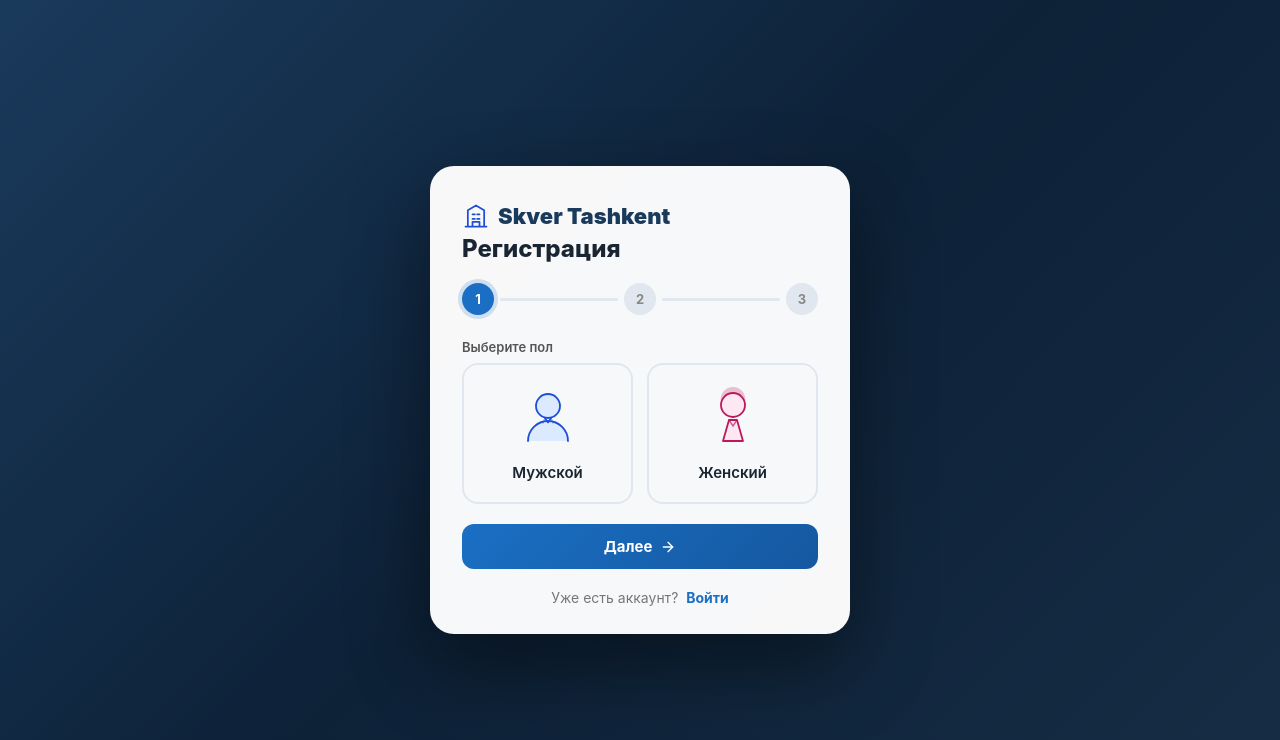
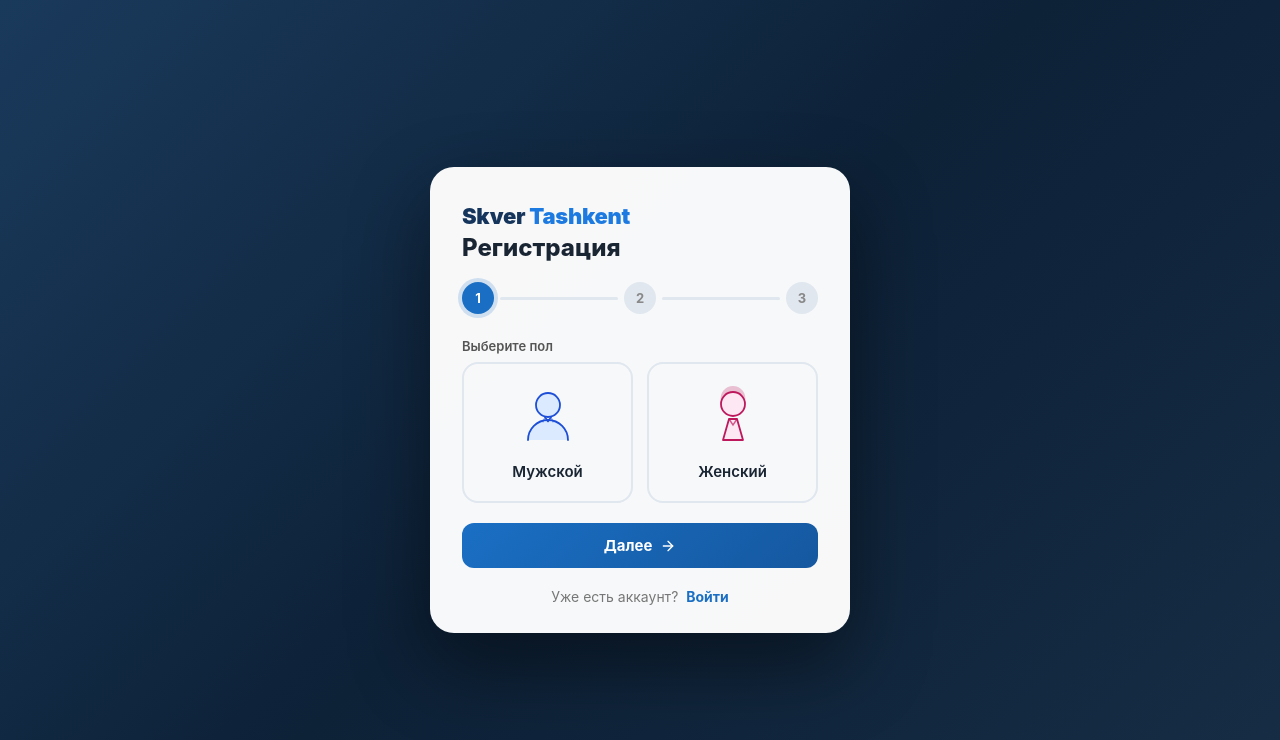
Before and after one commit to BOUNTY707/skver-tashkent, a website: page public/index.html in a window 1280 px wide. Drawn offline with nearby package versions, Linux system fonts and the light colour scheme; no server answers.

Commit message:
Refine Skver Tashkent wordmark and add favicon
- Style the "Skver Tashkent" wordmark with an accent on "Tashkent"
  (blue on light auth screen, cyan on dark landing/HUD)
- Add logo.svg as the browser favicon / apple-touch-icon
- Drop the icon mark from the wordmark per design preference (text only)

Co-Authored-By: Claude Opus 4.8 (1M context) <noreply@anthropic.com>

```diff
--- a/public/index.html
+++ b/public/index.html
@@ -4,6 +4,8 @@
 <meta charset="UTF-8">
 <meta name="viewport" content="width=device-width,initial-scale=1">
 <title>Skver Tashkent</title>
+<link rel="icon" href="/logo.svg" type="image/svg+xml">
+<link rel="apple-touch-icon" href="/logo.svg">
 <link rel="stylesheet" href="style.css">
 <script type="importmap">{"imports":{"three":"https://cdn.jsdelivr.net/npm/three@0.160.0/build/three.module.js","three/addons/":"https://cdn.jsdelivr.net/npm/three@0.160.0/examples/jsm/"}}</script>
 </head>
@@ -15,8 +17,7 @@
   <div class="auth-box">
 
     <div class="auth-logo">
-      <svg width="28" height="28" viewBox="0 0 24 24" fill="none" stroke="#1D4ED8" stroke-width="1.5" stroke-linecap="round" stroke-linejoin="round"><path d="M3 21h18M5 21V7l7-4 7 4v14M9 21v-4h6v4M9 10.5h2M13 10.5h2M9 14.5h2M13 14.5h2"/></svg>
-      Skver Tashkent
+      <span class="logo-word">Skver <b>Tashkent</b></span>
     </div>
 
     <h2 id="auth-title">Регистрация</h2>
@@ -163,8 +164,7 @@
   <!-- Top bar -->
   <header class="lp-topbar">
     <div class="lp-logo">
-      <svg width="24" height="24" viewBox="0 0 24 24" fill="none" stroke="#7dd3fc" stroke-width="1.6" stroke-linecap="round" stroke-linejoin="round"><path d="M3 21h18M5 21V7l7-4 7 4v14M9 21v-4h6v4M9 10.5h2M13 10.5h2M9 14.5h2M13 14.5h2"/></svg>
-      <span>Skver Tashkent</span>
+      <span class="logo-word">Skver <b>Tashkent</b></span>
     </div>
     <div class="lp-top-actions">
       <button class="lp-icon-btn" id="home-notif-btn" onclick="toggleNotifications()" title="Уведомления">
@@ -210,7 +210,7 @@
 <!-- GAME UI -->
 <div id="game-ui" style="display:none">
   <div id="hud">
-    <div class="brand">Skver Tashkent</div>
+    <div class="brand"><span class="logo-word">Skver <b>Tashkent</b></span></div>
     <div class="hint">WASD · Shift(бег) · E(открыть) · Клик на игрока — профиль</div>
     <div class="hud-row">
       <div id="nearby">Подойдите к объекту</div>
--- a/public/style.css
+++ b/public/style.css
@@ -22,7 +22,14 @@ button .ico, a .ico { pointer-events: none; }
   animation: authSlideIn .35s ease;
 }
 @keyframes authSlideIn { from { opacity: 0; transform: translateY(24px); } to { opacity: 1; transform: none; } }
-.auth-logo { font-size: 22px; font-weight: 900; color: #1a3a5c; margin-bottom: 4px; display: flex; align-items: center; gap: 8px; }
+.auth-logo { font-size: 22px; font-weight: 900; color: #15355c; margin-bottom: 4px; display: flex; align-items: center; gap: 10px; }
+
+/* ─── LOGO LOCKUP ─────────────────────────────────────────────────────────── */
+.logo-mark { display: block; flex-shrink: 0; filter: drop-shadow(0 3px 8px rgba(18,80,160,.32)); }
+.logo-word { font-weight: 900; letter-spacing: -.3px; }
+.logo-word b { font-weight: 900; }
+.auth-logo .logo-word b { color: #1d7ae0; }
+.lp-logo .logo-word b, .brand .logo-word b { color: #7dd3fc; }
 #auth-title { font-size: 24px; font-weight: 800; color: #1a2533; margin-bottom: 20px; }
 
 .steps-indicator { display: flex; align-items: center; margin-bottom: 24px; }
@@ -80,7 +87,7 @@ textarea.auth-input { resize: vertical; min-height: 60px; }
 
 /* ─── HUD ──────────────────────────────────────────────────────────────────── */
 #hud { position: fixed; top: 14px; left: 14px; z-index: 10; color: white; text-shadow: 0 2px 8px rgba(0,0,0,.5); pointer-events: none; }
-.brand { font-size: 26px; font-weight: 900; letter-spacing: -.5px; }
+.brand { font-size: 24px; font-weight: 900; letter-spacing: -.5px; display: flex; align-items: center; gap: 9px; }
 .hint { font-size: 13px; margin-top: 3px; opacity: .85; }
 .hud-row { display: flex; gap: 8px; flex-wrap: wrap; margin-top: 8px; }
 #nearby, #online, #avatar-status { background: rgba(20,40,70,.7); backdrop-filter: blur(8px); border-radius: 12px; padding: 7px 12px; font-size: 12.5px; border: 1px solid rgba(255,255,255,.12); }
@@ -390,6 +397,7 @@ textarea.auth-input { resize: vertical; min-height: 60px; }
   /* HUD */
   #hud { top: 8px; left: 8px; }
   .brand { font-size: 18px; }
+  .brand .logo-mark { width: 22px; height: 22px; }
   .hint { display: none; }
   .hud-row { gap: 5px; margin-top: 5px; }
   #nearby, #online, #avatar-status { font-size: 11px; padding: 5px 9px; border-radius: 10px; }
```
Also changed, not shown: public/logo.svg (added).
